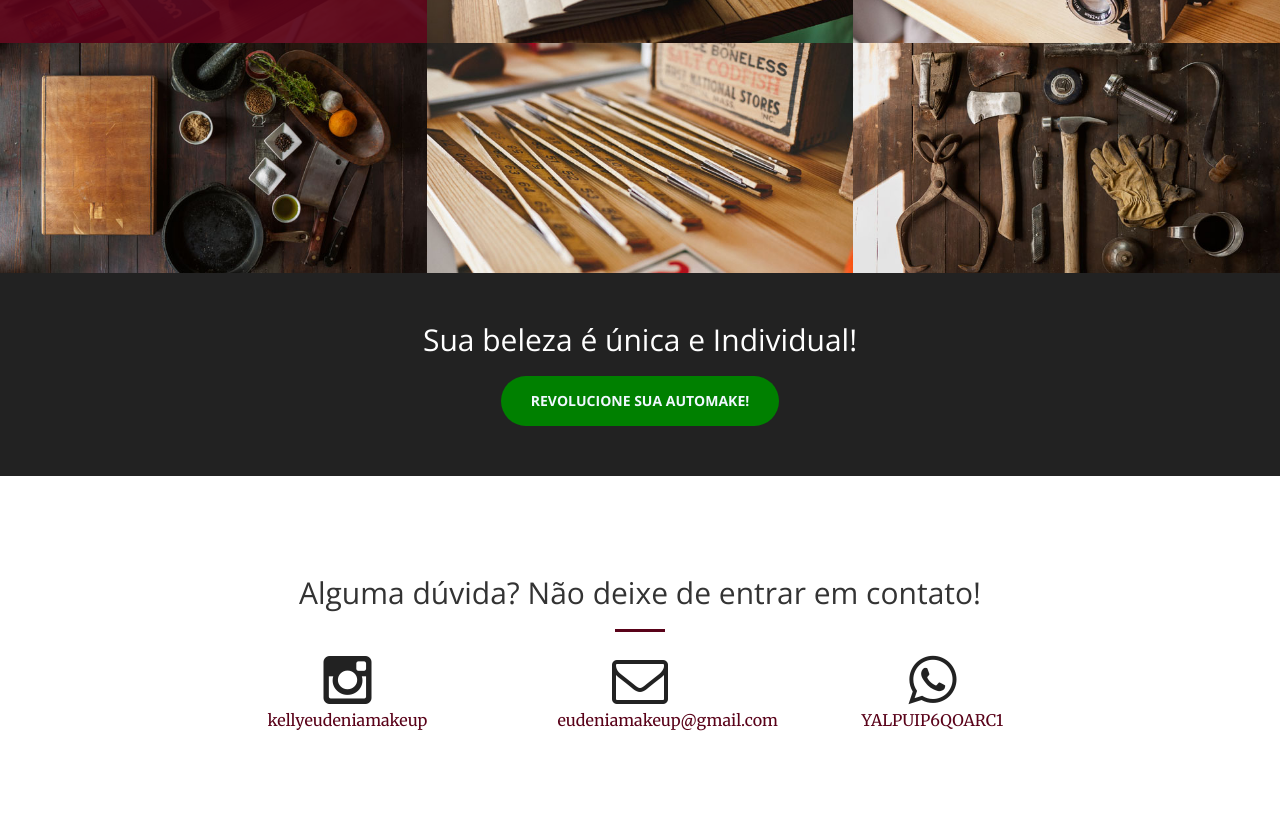
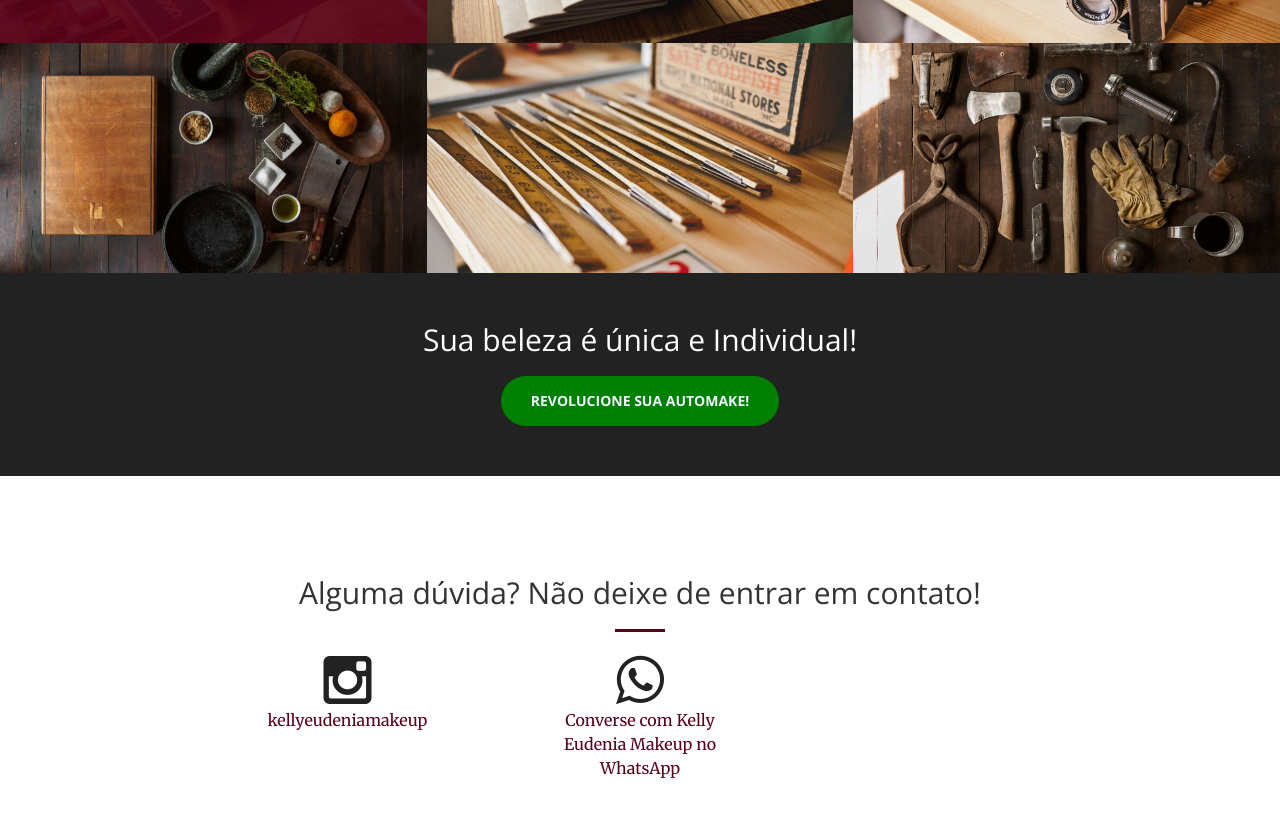
Before and after one commit to kellyeudenia/business-woman, a Jekyll site: the page built from index.html, in a window 1280 px wide and 900 px high, scrolled down 1716 px. Shown: the top 817 px of the window. Built offline with Jekyll 4.4.1, drawn with Linux system fonts in a browser that asks for light colours.

Commit message:
Setup para a página de vendas.

```diff
--- a/_includes/contact.html
+++ b/_includes/contact.html
@@ -13,15 +13,9 @@
             </a>
         </div>
         <div class="col-lg-2 col-lg-offset-1 text-center">
-            <a href="mailto:{{ site.email }}">
-            <i class="fa fa-envelope-o fa-3x wow bounceIn" data-wow-delay=".1s"></i>
-                <p>{{ site.email }}</p>
-            </a>
-        </div>
-        <div class="col-lg-2 col-lg-offset-1 text-center">
             <a href="https://wa.me/message/{{ site.whatsapp_link }}">
             <i class="fa fa-whatsapp fa-3x wow bounceIn" data-wow-delay=".1s"></i>
-                <p>{{ site.whatsapp_link }}</p>
+                <p>Converse com Kelly Eudenia Makeup no WhatsApp</p>
             </a>
         </div>
 
```
